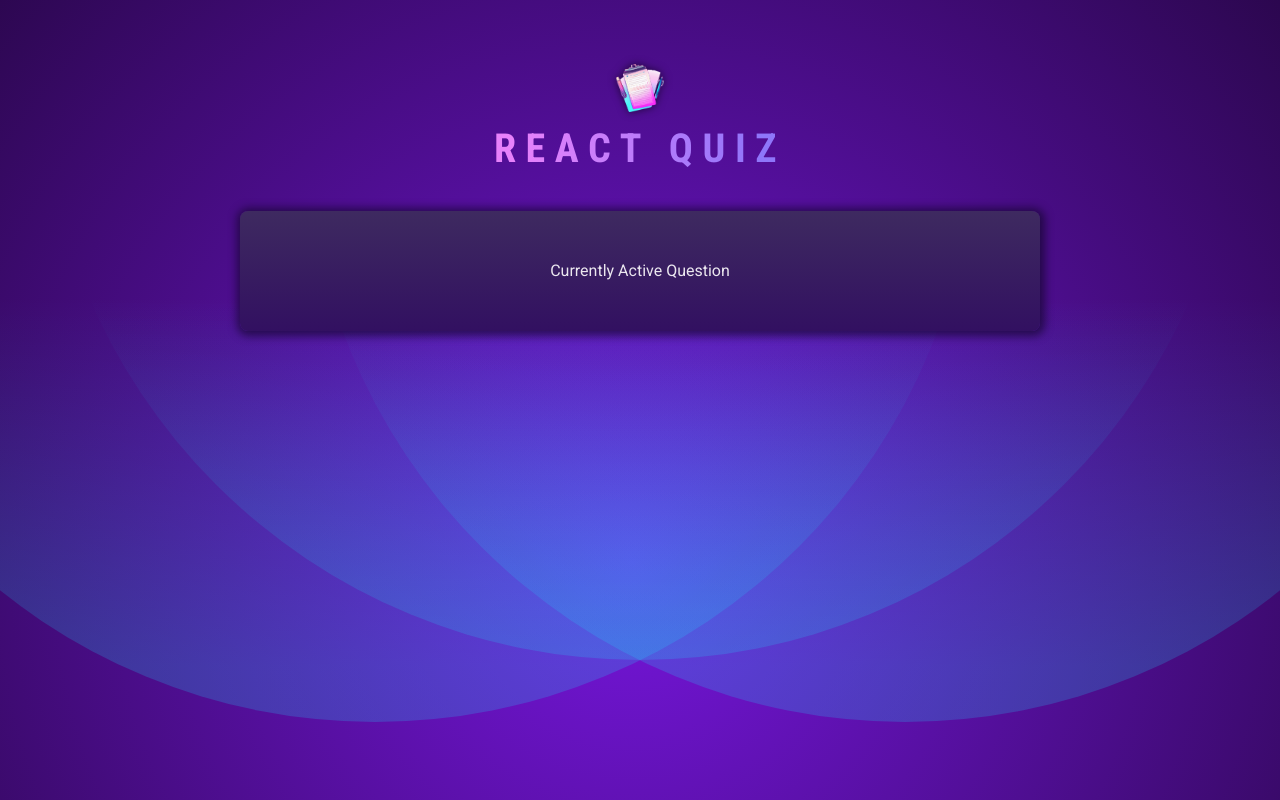
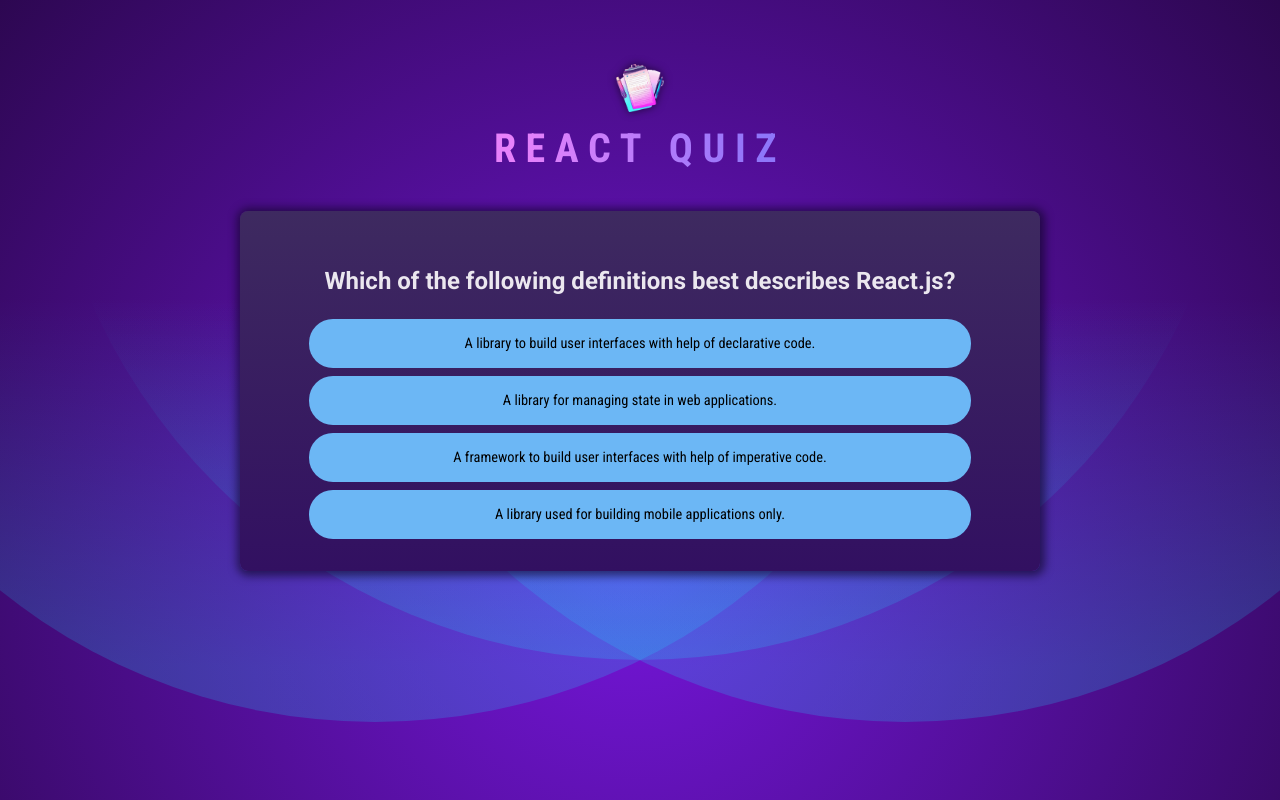
Before and after one commit to GiorgioBolzoni/09-react-quiz-app, a React (Vite) app: page / in a window 1280 px wide. Built offline with nearby package versions, Linux system fonts and the light colour scheme.

Commit message:
incorporato js con domande e creata base del componente quiz

```diff
--- a/src/App.jsx
+++ b/src/App.jsx
@@ -1,10 +1,14 @@
 import Header from "./components/Header";
 import Quiz from "./components/Quiz";
 function App() {
-    return <>
-    <Header />
-    <Quiz />
+    return (
+    <>
+        <Header />
+        <main>
+            <Quiz />
+        </main>
     </>
+    );
 }
 
 export default App;
--- a/src/components/Quiz.jsx
+++ b/src/components/Quiz.jsx
@@ -1,8 +1,27 @@
+import { useState } from "react";
+import QUESTIONS from "../questions";
+export default function Quiz(){
+// const[activeQuestionIndex, setActiveQuestionIndex] = useState(0);  NON NECESSARIO, si può ricavare in altro modo(vedi sotto): meglio gestire meno States
+const[userAnswer, setUserAnswer] = useState([]); // memorizzo nell'array le risposte date
 
-export default function Quiz(){
+const activeQuestionIndex = userAnswer.length; // se l'array è 0 la domanda sarà index 0 (=la prima) e così via
 
+function handleSelectedAnswer(selectedAnswer){
+    setUserAnswer((prevUserAnswer)=>{
+        return [...prevUserAnswer, selectedAnswer];
+    });
+};
 
-    return <section id="quiz">
-        <p>Currently Active Question</p>
-    </section>
+    return <div id="quiz">
+        <div className="question">
+            <h2>{QUESTIONS[activeQuestionIndex].text}</h2>
+            <ul id="answers">
+                {QUESTIONS[activeQuestionIndex].answers.map((answer) => (
+                    <li key={answer} className="answer">
+                        <button onClick={() => handleSelectedAnswer(answer)}>{answer}</button>
+                    </li>
+                ))}
+            </ul>
+        </div>
+    </div>
 }
--- /dev/null
+++ b/src/questions.js
@@ -0,0 +1,72 @@
+export default [
+    {
+      id: 'q1',
+      text: 'Which of the following definitions best describes React.js?',
+      answers: [
+        'A library to build user interfaces with help of declarative code.',
+        'A library for managing state in web applications.',
+        'A framework to build user interfaces with help of imperative code.',
+        'A library used for building mobile applications only.',
+      ],
+    },
+    {
+      id: 'q2',
+      text: 'What purpose do React hooks serve?',
+      answers: [
+        'Enabling the use of state and other React features in functional components.',
+        'Creating responsive layouts in React applications.',
+        'Handling errors within the application.',
+        'Part of the Redux library for managing global state.',
+      ],
+    },
+    {
+      id: 'q3',
+      text: 'Can you identify what JSX is?',
+      answers: [
+        'A JavaScript extension that adds HTML-like syntax to JavaScript.',
+        'A JavaScript library for building dynamic user interfaces.',
+        'A specific HTML version that was explicitly created for React.',
+        'A tool for making HTTP requests in a React application.',
+      ],
+    },
+    {
+      id: 'q4',
+      text: 'What is the most common way to create a component in React?',
+      answers: [
+        'By defining a JavaScript function that returns a renderable value.',
+        'By defining a custom HTML tag in JavaScript.',
+        'By creating a file with a .jsx extension.',
+        'By using the "new" keyword followed by the component name.',
+      ],
+    },
+    {
+      id: 'q5',
+      text: 'What does the term "React state" imply?',
+      answers: [
+        'An object in a component that holds values and may cause the component to render on change.',
+        'The lifecycle phase a React component is in.',
+        'The overall status of a React application, including all props and components.',
+        'A library for managing global state in React applications.',
+      ],
+    },
+    {
+      id: 'q6',
+      text: 'How do you typically render list content in React apps?',
+      answers: [
+        'By using the map() method to iterate over an array of data and returning JSX.',
+        'By using the for() loop to iterate over an array of data and returning JSX.',
+        'By using the forEach() method to iterate over an array of data and returning JSX.',
+        'By using the loop() method to iterate over an array of data and returning JSX.',
+      ],
+    },
+    {
+      id: 'q7',
+      text: 'Which approach can NOT be used to render content conditionally?',
+      answers: [
+        'Using a the #if template syntax.',
+        'Using a ternary operator.',
+        'Using the && operator.',
+        'Using an if-else statement.',
+      ],
+    },
+  ];
```
